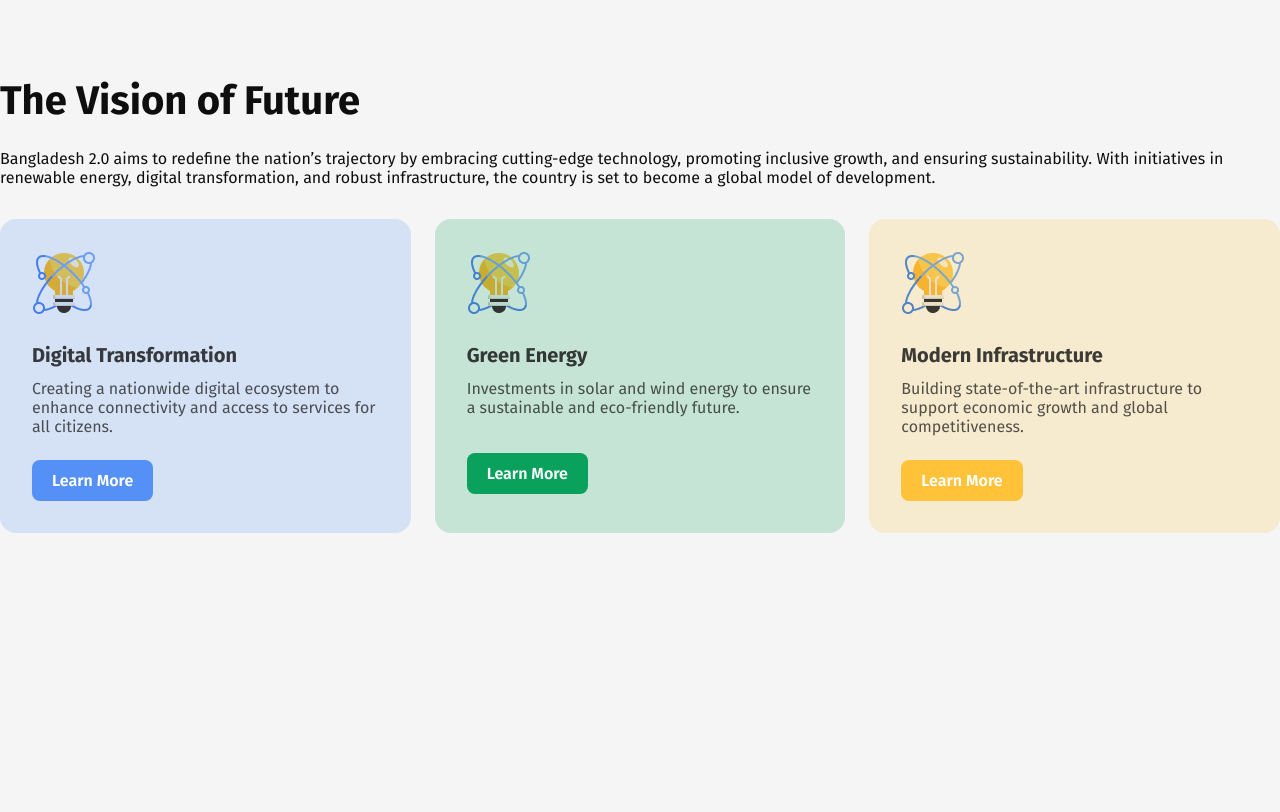
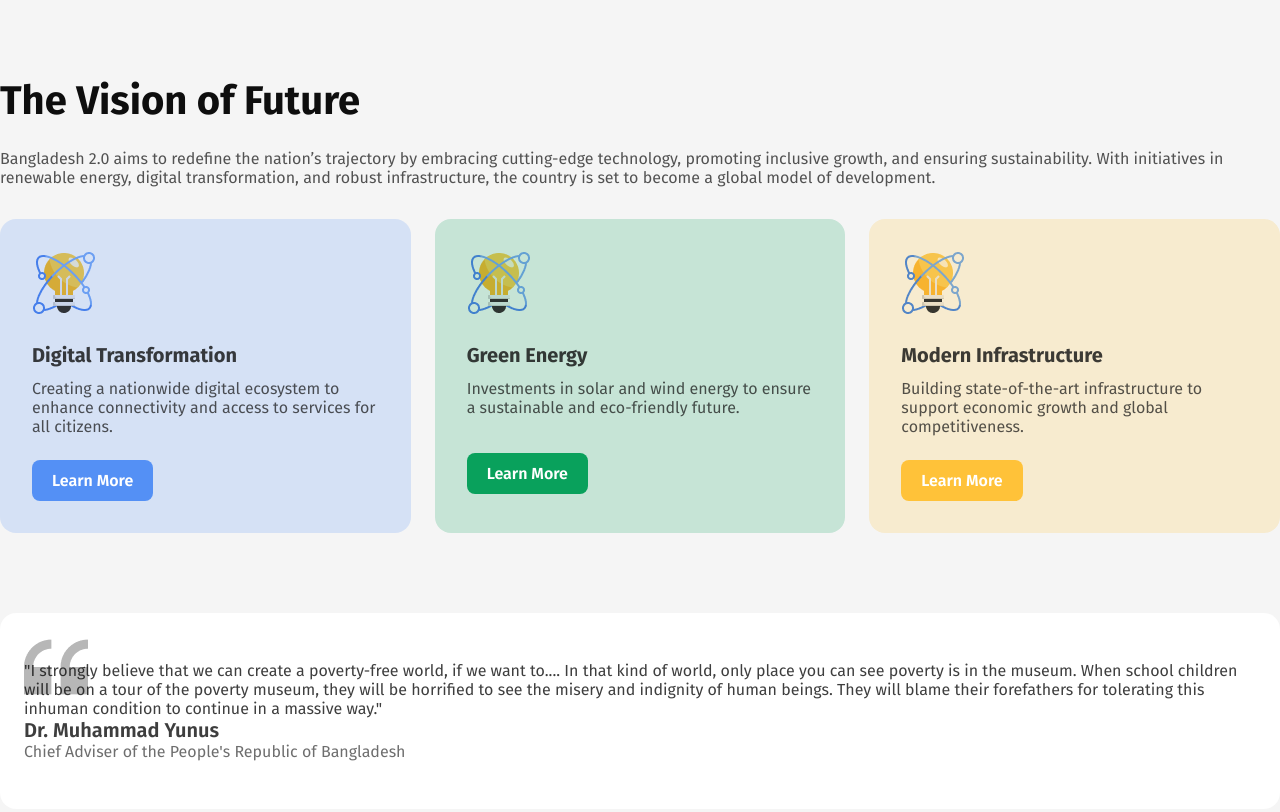
Before and after one commit to sabid117/programming-hero-assignment-1, a plain HTML site: page index.html in a window 1280 px wide. Shown: the part 1065-1877 px from the top of the page. Before the commit the page ends 1678 px from the top, so only its background shows below. Drawn offline with Linux system fonts and the light colour scheme.

Commit message:
quote section added

```diff
--- a/index.html
+++ b/index.html
@@ -89,6 +89,13 @@
                 </div>
             </div>
         </section>
+        <section class="quote">
+            <p class="quote-quote">
+                "I strongly believe that we can create a poverty-free world, if we want to.... In that kind of world, only place you can see poverty is in the museum. When school children will be on a tour of the poverty museum, they will be horrified to see the misery and indignity of human beings. They will blame their forefathers for tolerating this inhuman condition to continue in a massive way."
+            </p>
+            <h5 class="quote-name">Dr. Muhammad Yunus</h5>
+            <p class="quote-info">Chief Adviser of the People's Republic of Bangladesh</p>
+        </section>
     </main>
     <footer>
 
--- a/styles/styles.css
+++ b/styles/styles.css
@@ -99,6 +99,9 @@
     border-radius: 16px;
 
 }
+.piller-card:hover{
+    background-color: grey;
+}
 .piller-img{
     margin-bottom: 24px;
 }
@@ -123,6 +126,7 @@
     margin-bottom: 32px;
     font-size: 16px;
     font-weight: 400;
+    opacity: 0.7;
 }
 .vision-container{
     display: flex;
@@ -143,6 +147,7 @@
     font-weight: 400;
     opacity: 0.7;
     margin-left: 0;
+    opacity: 0.7;
 }
 .vision-card-title{
     margin-left: 0;
@@ -194,3 +199,29 @@
     color: black;
     border: 1px dashed white;
 }
+/* quote styles */
+
+.quote{
+    background-color: white;
+    padding: 48px 24px;
+    border-radius: 16px;
+    background-image: url(../assets/quote-bg.png);
+    background-repeat: no-repeat;
+    background-position: 24px 22px;
+    width: 1232px;
+}
+.quote-quote{
+    font-size: 16px;
+    font-weight: 400;
+    opacity: 0.8;
+}
+.quote-name{
+    font-size: 20px;
+    font-weight: 600;
+    opacity: 0.8;
+}
+.quote-info{
+    font-size: 16px;
+    font-weight: 400;
+    opacity: 0.6;
+}
```
